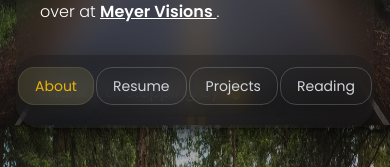
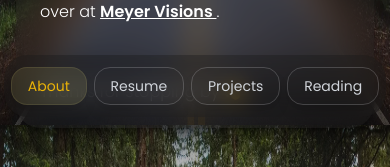
Before and after one commit to HunterMeyer/homepage, a Vue app: page / in a window 390 px wide. Shown: the part 719-886 px from the top of the page. Built offline with nearby package versions, Linux system fonts and the light colour scheme.

Commit message:
wider mobile navbar

```diff
--- a/src/components/TheNavbar.vue
+++ b/src/components/TheNavbar.vue
@@ -1,6 +1,6 @@
 <template>
   <nav
-    class="z-20 w-full py-3 max-md:fixed max-md:bottom-0 max-md:right-1/2 max-md:z-20 max-md:mb-2 max-md:w-[calc(100%-5rem)] max-md:translate-x-1/2 max-md:rounded-3xl max-md:bg-black max-md:backdrop-blur-md max-sm:w-[calc(100%-2rem)] md:absolute md:right-0 md:top-0 md:rounded-t-3xl md:px-8 md:py-2 md:pt-5 max-md:dark:bg-my-black-800/30"
+    class="z-20 w-full py-3 max-md:fixed max-md:bottom-0 max-md:right-1/2 max-md:z-20 max-md:mb-2 max-md:w-[calc(100%-5rem)] max-md:translate-x-1/2 max-md:rounded-3xl max-md:bg-black max-md:backdrop-blur-md max-sm:w-[calc(100%-.5rem)] md:absolute md:right-0 md:top-0 md:rounded-t-3xl md:px-8 md:py-2 md:pt-5 max-md:dark:bg-my-black-800/30"
   >
     <div class="flex flex-row justify-evenly">
       <a
```
